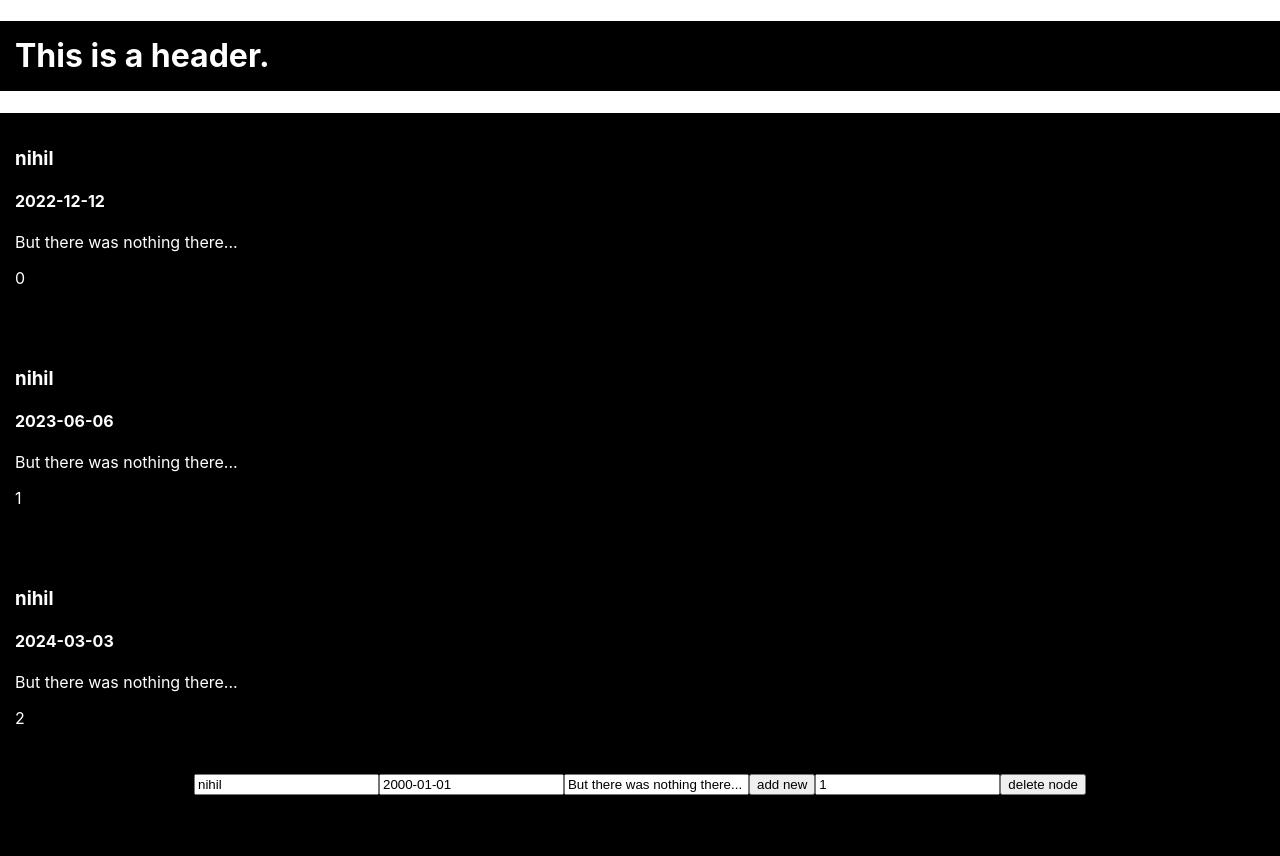
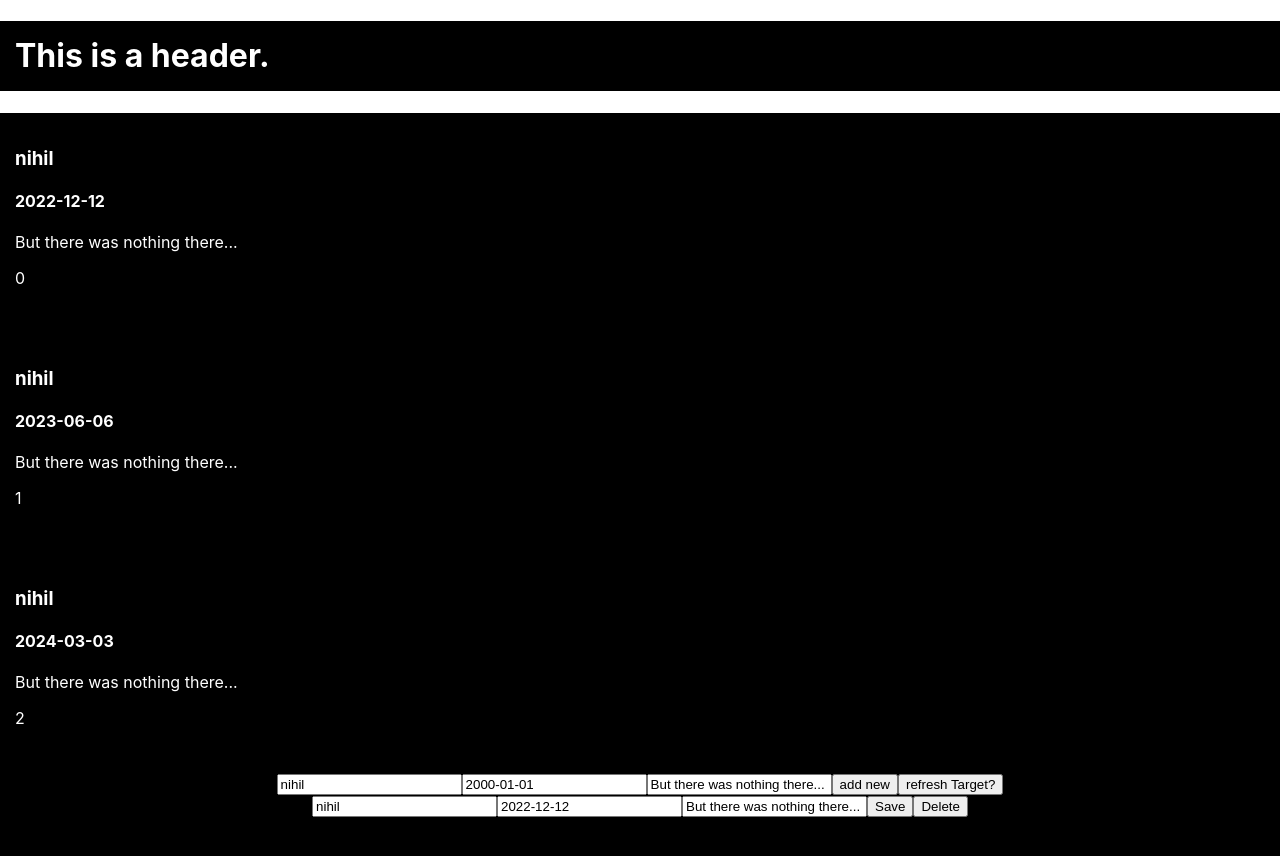
Before and after one commit to Seth-Ewer/Timeline-Take-Two--React-Practice, a React (Create React App) app: page / in a window 1280 px wide. Shown: the top 856 px of the page. Built offline with nearby package versions, Linux system fonts and the light colour scheme.

Commit message:
general structure for the details/edit page added

```diff
--- /dev/null
+++ b/src/NodeDetails/NodeDetails.js
@@ -0,0 +1,29 @@
+import { useState } from "react";
+import './NodeDetails.css';
+
+function NodeDetails(props) {
+
+    const [nodeName, setNodeName] = useState(props.targetNode.name);
+    const [nodeDate, setNodeDate] = useState(props.targetNode.date);
+    const [nodeDesc, setNodeDesc] = useState(props.targetNode.desc);
+
+    const del = () => {
+        props.deleteNode(props.targetNode.pos);
+    }
+    const upd = () => {
+        props.updateNode(props.targetNode.pos, nodeName, nodeDate, nodeDesc);
+    }
+
+    return(
+        <div>
+            <input name="name" value={nodeName} onChange={e => setNodeName(e.target.value)}></input>
+            <input name="date" value={nodeDate} onChange={e => setNodeDate(e.target.value)}></input>
+            <input name="desc" value={nodeDesc} onChange={e => setNodeDesc(e.target.value)}></input>
+            <button onClick={upd}>Save</button>
+            <button onClick={del}>Delete</button>
+
+        </div>
+    );
+}
+
+export default NodeDetails;
--- a/src/Timeline/Timeline.js
+++ b/src/Timeline/Timeline.js
@@ -1,6 +1,7 @@
 import { useState } from 'react';
 import './Timeline.css';
 import Timenode from '../Timenode/Timenode';
+import NodeDetails from '../NodeDetails/NodeDetails';
 
 function Timeline() {
 
@@ -29,7 +30,13 @@ function Timeline() {
     const [tempNodeName, setTempNodeName] = useState("nihil");
     const [tempNodeDate, setTempNodeDate] = useState("2000-01-01");
     const [tempNodeDesc, setTempNodeDesc] = useState("But there was nothing there...");
-    const [deleteTarget, setDeleteTarget] = useState(1);
+    const [targetNode, setTargetNode] = useState({
+        pos: 0,
+        name: "nihil",
+        date: "2022-12-12",
+        desc: "But there was nothing there..."
+    });
+
     const addNode = () => {
         var tempNodes = [];
         var marker = 0;
@@ -54,17 +61,17 @@ function Timeline() {
         setTempNodeId(tempNodeId+1);
     }
 
-    const deleteNode = () => {
+    const deleteNode = (tnode) => {
         var tempNodes = [];
         for(var i = 0; i<nodes.length; i++) {
-                if(nodes[i].id > deleteTarget) {
+            if(i > targetNode.pos) {
                 tempNodes.push({
                     id: nodes[i].id-1,
                     name: nodes[i].name,
                     date: nodes[i].date,
                     desc: nodes[i].desc,
                 });
-                }else if(nodes[i].id !== deleteTarget) {
+            }else if(i !== targetNode.pos) {
                 tempNodes.push(nodes[i]);
             }
         }
@@ -72,6 +79,22 @@ function Timeline() {
         setTempNodeId(tempNodeId-1);
     }
 
+    const updateNode = (tnode, tname, tdate, tdesc) => {
+        var tempNodes = [];
+        for(var i = 0; i<nodes.length; i++) {
+            if(i == tnode){
+                tempNodes.push({
+                    id: nodes[i].id,
+                    name: tname,
+                    date: tdate,
+                    desc: tdesc
+                })
+            } else {
+                tempNodes.push(nodes[i]);
+            }
+        }
+        setNodes(tempNodes);
+    }
 
     return (
         <div className='LineMain'>
@@ -85,8 +108,11 @@ function Timeline() {
                 <input name="dateEntry" value={tempNodeDate} onChange={e => setTempNodeDate(e.target.value)}></input>
                 <input name="descEntry" value={tempNodeDesc} onChange={e => setTempNodeDesc(e.target.value)}></input>
                 <button onClick={addNode}>add new</button>
-                <input name="nodeId" value={deleteTarget} onChange={e => setDeleteTarget(e.target.value)}></input>
-                <button onClick={deleteNode}>delete node</button>
+                <button onClick={e => setTargetNode(targetNode)}>refresh Target?</button>
+                <NodeDetails
+                    deleteNode={deleteNode}
+                    updateNode={updateNode}
+                    targetNode={targetNode}/>
             </div>
         </div>
     );
```
Also changed, not shown: src/NodeDetails/NodeDetails.css (added). Lines whose indentation alone changed are shown as unchanged.
